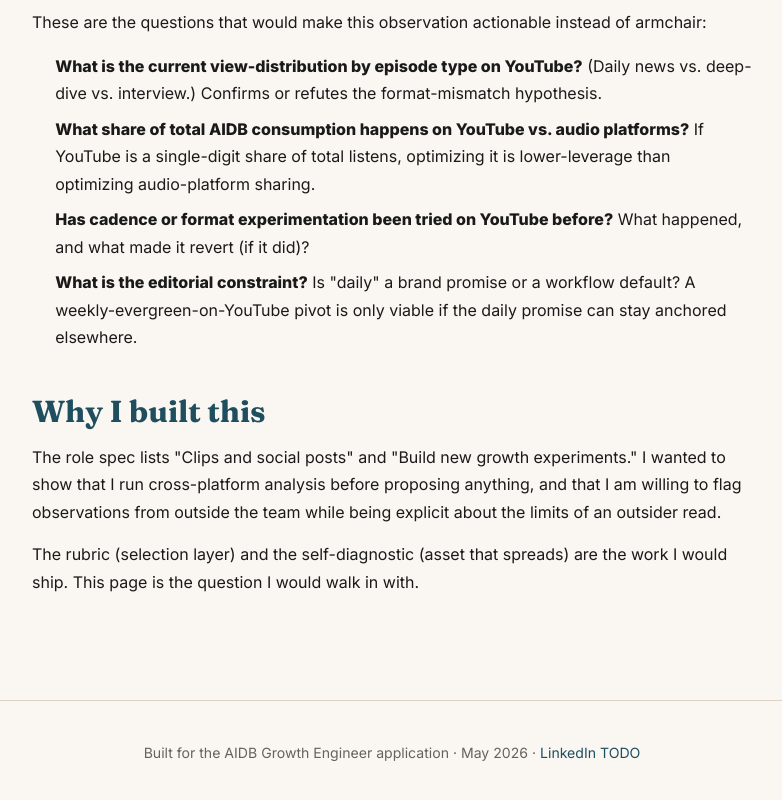
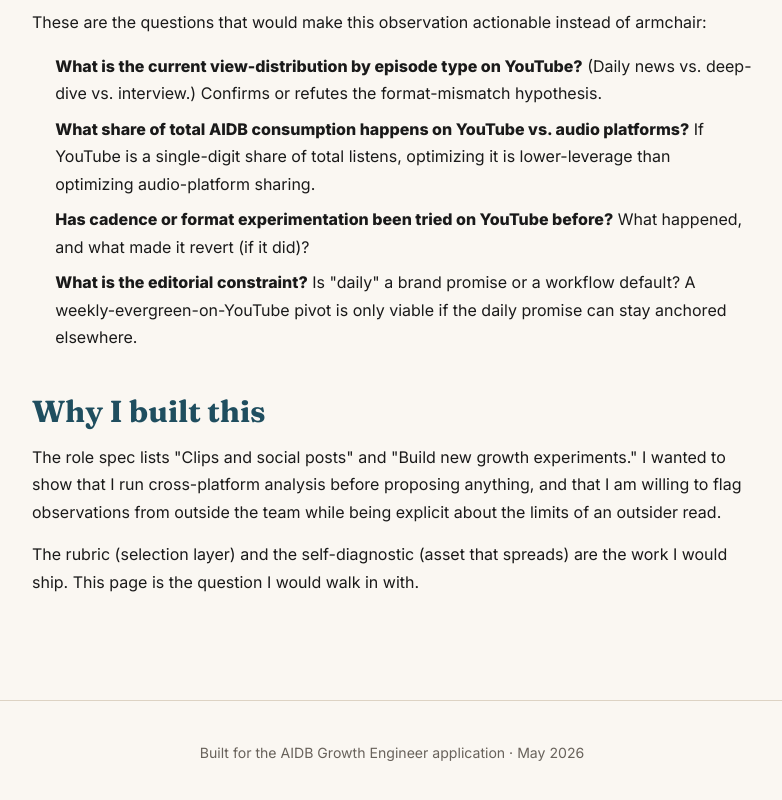
Before and after one commit to nsantayana/aidb-application-portfolio, a Next.js app: page / in a window 1280 px wide. Shown: the part 8198-8998 px from the top of the page, without its empty margins (248-1030 px from the left). Built offline with nearby package versions, Linux system fonts and the light colour scheme.

Commit message:
Remove LinkedIn TODO placeholder from footer

```diff
--- a/app/page.tsx
+++ b/app/page.tsx
@@ -128,8 +128,7 @@
       </section>
 
       <footer className="site-footer">
-        Built for the AIDB Growth Engineer application · May 2026 ·{" "}
-        <a href="#">LinkedIn TODO</a>
+        Built for the AIDB Growth Engineer application · May 2026
       </footer>
     </main>
   );
```
